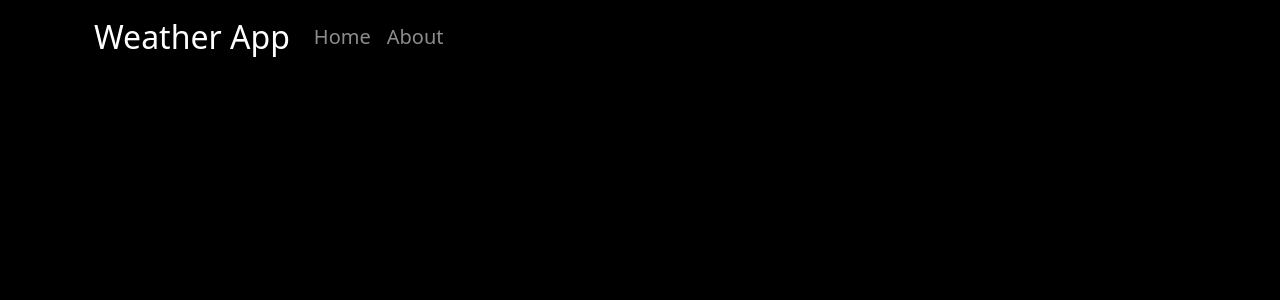
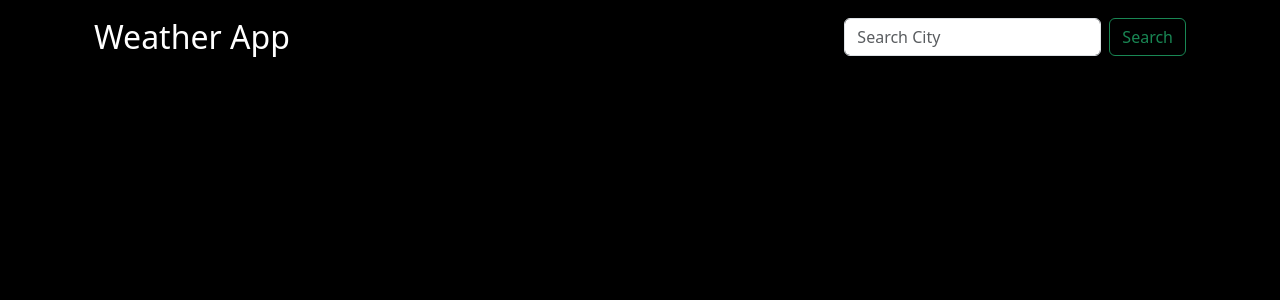
Before and after one commit to TrippleA-Ashaba/weather_app_django, a Django app: template templates/base.html in a window 1280 px wide. Shown: the top 300 px of the page. Run offline with Django 4.2, Linux system fonts and the light colour scheme; the template is opened without the code that fills it, so the values that code supplies are empty.

Commit message:
added search capabilities

```diff
--- a/templates/base.html
+++ b/templates/base.html
@@ -31,17 +31,17 @@
 						<span class="navbar-toggler-icon"></span>
 					</button>
 					<div class="collapse navbar-collapse" id="navbarSupportedContent">
-						<ul class="navbar-nav me-auto mb-2 mb-lg-0">
-							<li class="nav-item">
-								<a class="nav-link fs-5" aria-current="page" href="{% url 'home' %}"
-									>Home</a
-								>
-							</li>
-							<li class="nav-item fs-5">
-								<a class="nav-link" href="{% url 'about' %}">About</a>
-							</li>
-						</ul>
-						{% block search %}{% endblock %}
+						<ul class="navbar-nav me-auto mb-2 mb-lg-0"></ul>
+						<form class="d-flex" role="search">
+							<input
+								class="form-control me-2"
+								type="search"
+								name="search"
+								placeholder="Search City"
+								aria-label="Search"
+							/>
+							<button class="btn btn-outline-success" type="submit">Search</button>
+						</form>
 					</div>
 				</div>
 			</nav>
--- a/weather/urls.py
+++ b/weather/urls.py
@@ -3,5 +3,4 @@ from . import views
 
 urlpatterns = [
     path("", views.home, name="home"),
-    path("about/", views.about, name="about"),
 ]
```
Also changed, not shown: weather/templates/weather/about.html (deleted, +0 -9 lines), weather/templates/weather/home.html (+4 -7 lines), weather/views.py (+29 -17 lines).
